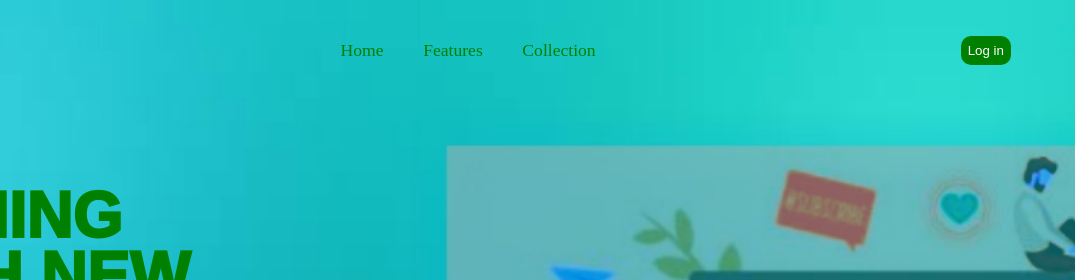
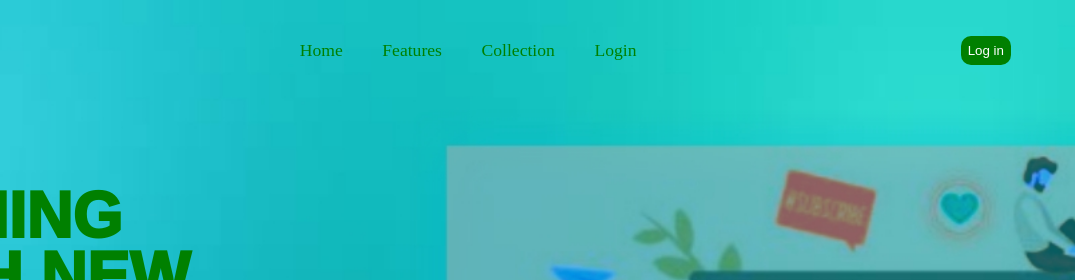
Before and after one commit to Decyphara/Flexia-Site, a plain HTML site: page index.html in a window 1280 px wide. Shown: the top 280 px of the page, 205-1280 px from the left. Drawn offline with Linux system fonts and the light colour scheme.

Commit message:
Added another menu

```diff
--- a/index.html
+++ b/index.html
@@ -14,6 +14,7 @@
 	 			<li><a href="">Home</a> </li>
 	 			<li><a href="">Features</a> </li>
 	 			<li><a href="">Collection</a> </li>
+				<li><a href="">Login</a></li>
 
 	 		</ul>
 
```
